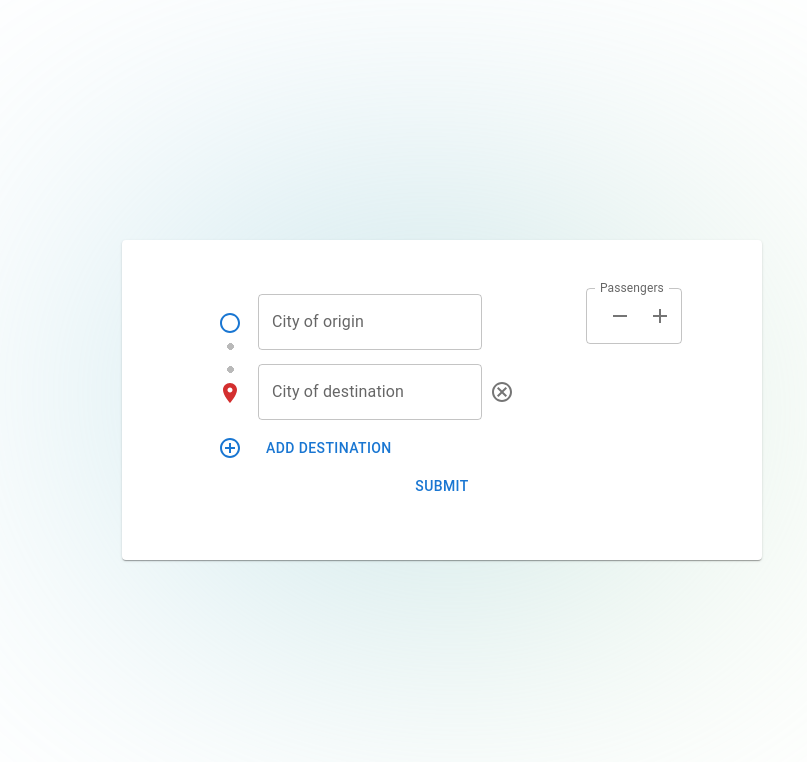
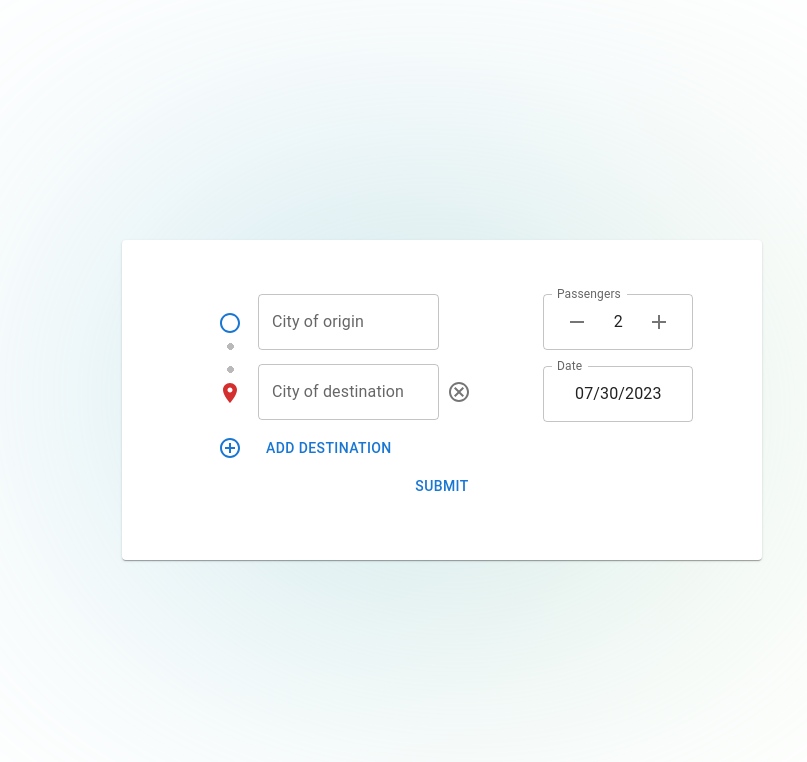
Before and after one commit to Banych/interview-task-destinations, a React (Create React App) app: page / in a window 1280 px wide. Shown: the top 762 px of the page, without its empty margins (198-1005 px from the left). Built offline with nearby package versions, Linux system fonts and the light colour scheme.

Commit message:
calendar and layout for diff screens

```diff
--- a/package.json
+++ b/package.json
@@ -9,6 +9,7 @@
     "@mui/icons-material": "^5.14.1",
     "@mui/lab": "^5.0.0-alpha.137",
     "@mui/material": "^5.14.2",
+    "@mui/x-date-pickers": "^6.10.2",
     "@testing-library/jest-dom": "^5.17.0",
     "@testing-library/react": "^13.4.0",
     "@testing-library/user-event": "^13.5.0",
@@ -17,6 +18,7 @@
     "@types/react": "^18.2.16",
     "@types/react-dom": "^18.2.7",
     "clsx": "^2.0.0",
+    "date-fns": "^2.30.0",
     "localforage": "^1.10.0",
     "lodash": "^4.17.21",
     "match-sorter": "^6.3.1",
--- a/src/App.tsx
+++ b/src/App.tsx
@@ -44,7 +44,16 @@ function App() {
             <Card
             >
               <CardContent>
-                <Box py={4} px={8}>
+                <Box
+                  py={4}
+                  px={8}
+                  sx={(theme) => ({
+                    [ theme.breakpoints.down('md') ]: {
+                      paddingY: 2,
+                      paddingX: 4,
+                    }
+                  })}
+                >
                   <RouterProvider router={router} />
                 </Box>
               </CardContent>
@@ -52,7 +61,7 @@ function App() {
           </Grid>
         </Grid>
       </Box>
-    </Box>
+    </Box >
 
   );
 }
--- /dev/null
+++ b/src/components/Calendar.tsx
@@ -0,0 +1,34 @@
+import React, { forwardRef } from 'react'
+import { DatePicker, DatePickerProps } from "@mui/x-date-pickers"
+import { TextFieldProps, textFieldClasses } from "@mui/material"
+
+type CalendarProps = DatePickerProps<Date> & {
+  textFieldProps?: TextFieldProps;
+}
+
+export const Calendar = forwardRef<HTMLDivElement, CalendarProps>(({
+  textFieldProps,
+  ...props
+}, ref) => {
+  return (
+    <DatePicker
+      {...props}
+      ref={ref}
+      slotProps={{
+        textField: {
+          ...textFieldProps,
+          sx: {
+            [ `&.${textFieldClasses.root}` ]: {
+              maxWidth: 250,
+              minWidth: 150,
+              '& input': {
+                textAlign: 'center',
+              },
+            },
+            ...textFieldProps?.sx,
+          },
+        }
+      }}
+    />
+  )
+})
--- a/src/components/NumberInput.tsx
+++ b/src/components/NumberInput.tsx
@@ -41,9 +41,13 @@ export const NumberInput = forwardRef<HTMLInputElement, NumberInputProps>(({
       label='Passengers'
       type='number'
       sx={{
-        [ `&.${textFieldClasses.root} input[type=number]` ]: {
-          textAlign: 'center',
-        }
+        [ `&.${textFieldClasses.root}` ]: {
+          minWidth: 150,
+          maxWidth: 250,
+          '& input[type=number]': {
+            textAlign: 'center',
+          }
+        },
       }}
       InputProps={{
         startAdornment: (
--- a/src/components/OtherSearchParams.tsx
+++ b/src/components/OtherSearchParams.tsx
@@ -1,16 +1,26 @@
 import React from 'react'
-import { Box } from "@mui/material"
+import { Box, Grid, useTheme } from "@mui/material"
 import { NumberInput } from "./NumberInput"
 import { Controller, useFormContext } from "react-hook-form"
 import { SearchFormModel } from "../models/searchForm"
+import { Calendar } from "./Calendar"
 
 export const OtherSearchParams = () => {
   const { control } = useFormContext<SearchFormModel>();
 
-
-
   return (
-    <Box>
+    <Grid
+      container
+      spacing={2}
+      pt={'6px'}
+      sx={(theme) => ({
+        [ theme.breakpoints.down('md') ]: {
+          paddingLeft: 7,
+          paddingRight: 9,
+        },
+      })}
+    >
+      <Grid item xs={6} md={12}>
         <Controller
           name='passengers'
           control={control}
@@ -23,6 +33,23 @@ export const OtherSearchParams = () => {
             />
           )}
         />
-    </Box>
+      </Grid>
+      <Grid item xs={6} md={12}>
+        <Controller
+          name='date'
+          control={control}
+          render={({ field, fieldState: { invalid, error } }) => (
+            <Calendar
+              {...field}
+              label='Date'
+              textFieldProps={{
+                error: invalid,
+                helperText: error?.message,
+              }}
+            />
+          )}
+        />
+      </Grid>
+    </Grid >
   )
 }
--- a/src/components/SearchForm.tsx
+++ b/src/components/SearchForm.tsx
@@ -11,10 +11,10 @@ import { OtherSearchParams } from "./OtherSearchParams";
 export const SearchForm = () => {
   return (
     <Grid container spacing={4}>
-      <Grid item xs={12} md={9}>
+      <Grid item xs={12} md={8}>
         <DestinationSelector />
       </Grid>
-      <Grid item xs={12} md={3}>
+      <Grid item xs={12} md={4}>
         <OtherSearchParams />
       </Grid>
     </Grid>
--- a/src/index.tsx
+++ b/src/index.tsx
@@ -1,10 +1,12 @@
 import React from 'react';
 import ReactDOM from 'react-dom/client';
 import CssBaseline from '@mui/material/CssBaseline';
+import { LocalizationProvider } from "@mui/x-date-pickers";
+import { AdapterDateFns } from '@mui/x-date-pickers/AdapterDateFns';
+
 import './index.css';
 import App from './App';
 import reportWebVitals from './reportWebVitals';
-
 
 const root = ReactDOM.createRoot(
   document.getElementById('root') as HTMLElement
@@ -12,7 +14,9 @@ const root = ReactDOM.createRoot(
 root.render(
   <React.StrictMode>
     <CssBaseline />
-    <App />
+    <LocalizationProvider dateAdapter={AdapterDateFns}>
+      <App />
+    </LocalizationProvider>
   </React.StrictMode>
 );
 
```
Also changed, not shown: 1 other file (tests, documents, lock files or other folders). Lines whose indentation alone changed are shown as unchanged.
